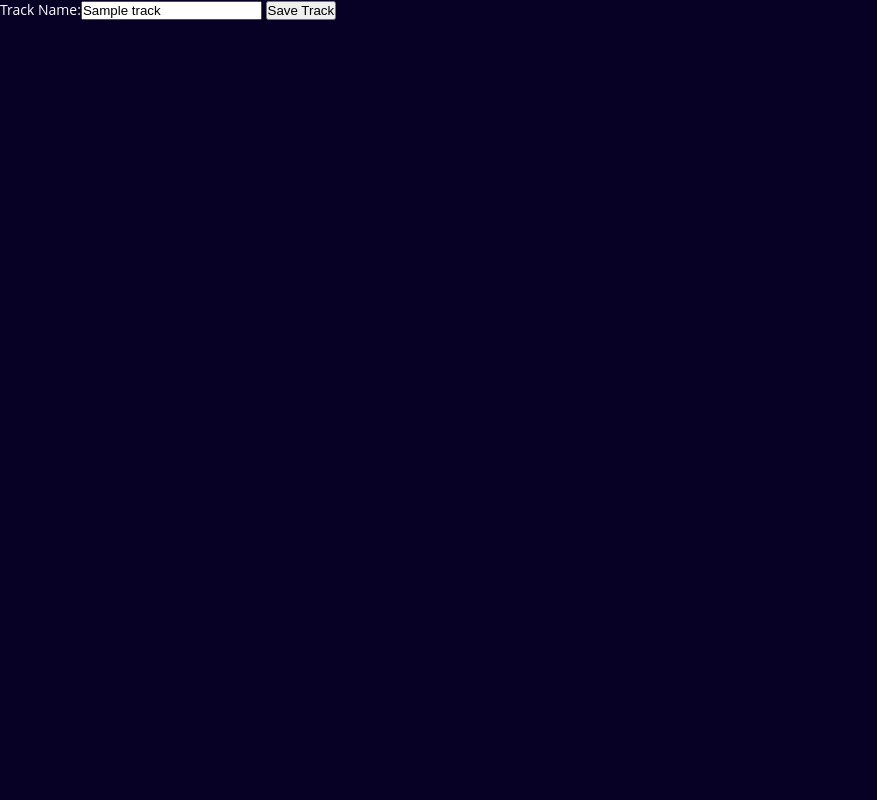
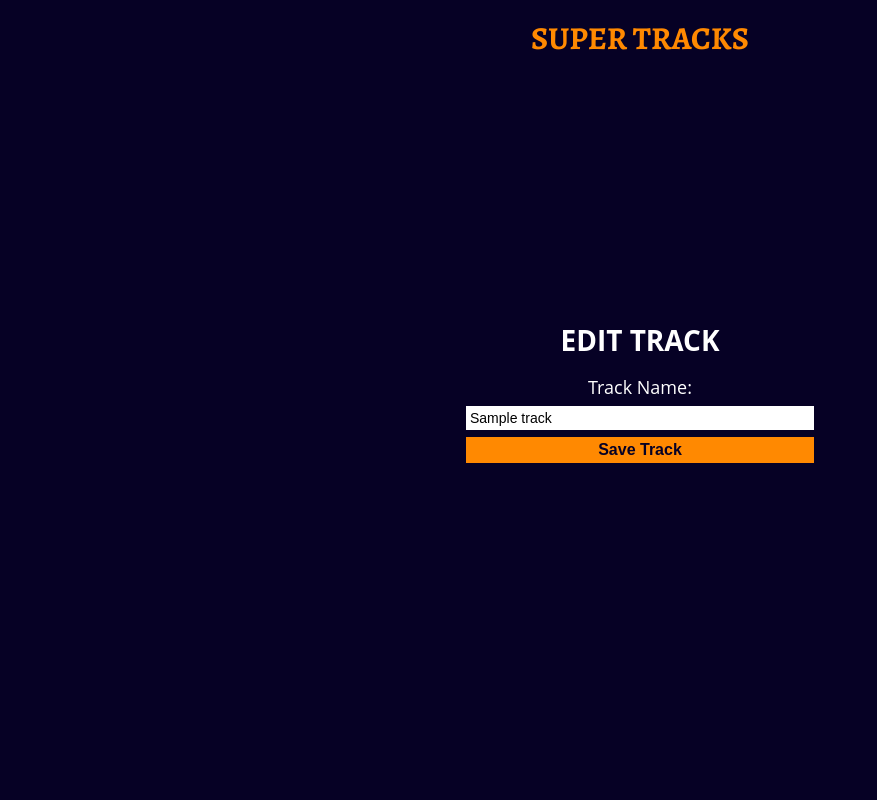
Before and after one commit to kardoso/SuperTracks, a Django app: page /edit/1/ in a window 1280 px wide. Shown: the whole page, without its empty margins (0-877 px from the left). Run offline with Django 3.2, Linux system fonts and the light colour scheme; tables that the repository leaves empty hold one stand-in row (values such as "Sample post").

Commit message:
Stylize track edit page

```diff
--- a/core/static/css/style.css
+++ b/core/static/css/style.css
@@ -118,3 +118,46 @@ header {
   background-color: rgba(255, 255, 255, 0.2);
   color: rgba(255, 255, 255, 1);
 }
+
+.form-div {
+  height: 100vh;
+  display: flex;
+  flex-direction: column;
+  justify-content: center;
+  align-items: center;
+}
+
+form {
+  margin: 0 auto;
+  padding: 16px;
+  display: flex;
+  flex-direction: column;
+  width: 100%;
+  max-width: 380px;
+  height: 120px;
+  font-size: 18px;
+  justify-content: space-between;
+  text-align: center;
+}
+
+form > input {
+  font-size: 14px;
+  outline: none;
+  border: none;
+  padding: 4px;
+}
+
+form > button {
+  color: #060125;
+  padding: 4px;
+  font-size: 16px;
+  font-weight: bold;
+  background-color: #ff8901;
+  outline: none;
+  border: none;
+  cursor: pointer;
+}
+
+form > button:hover {
+  background-color: #ffbb01;
+}
--- a/core/templates/track_edit.html
+++ b/core/templates/track_edit.html
@@ -14,7 +14,11 @@
   </head>
 
   <body>
-    <div>
+    <header>
+      SUPER TRACKS
+    </header>
+    <div class="form-div">
+      <h1>EDIT TRACK</h1>
       <form action="{% url 'edit_track_name' track_id %}" method="POST">
         {{ form }}
         <button type="submit">Save Track</button>
```
